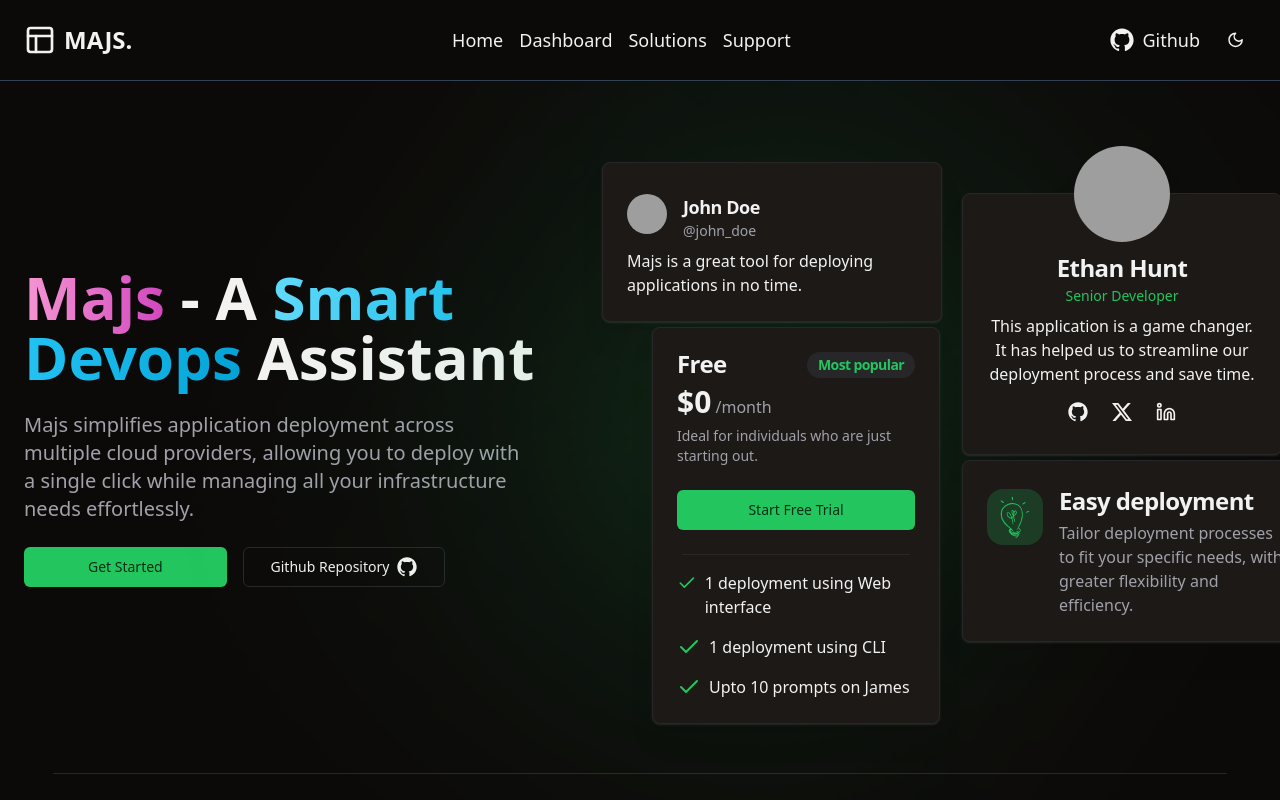
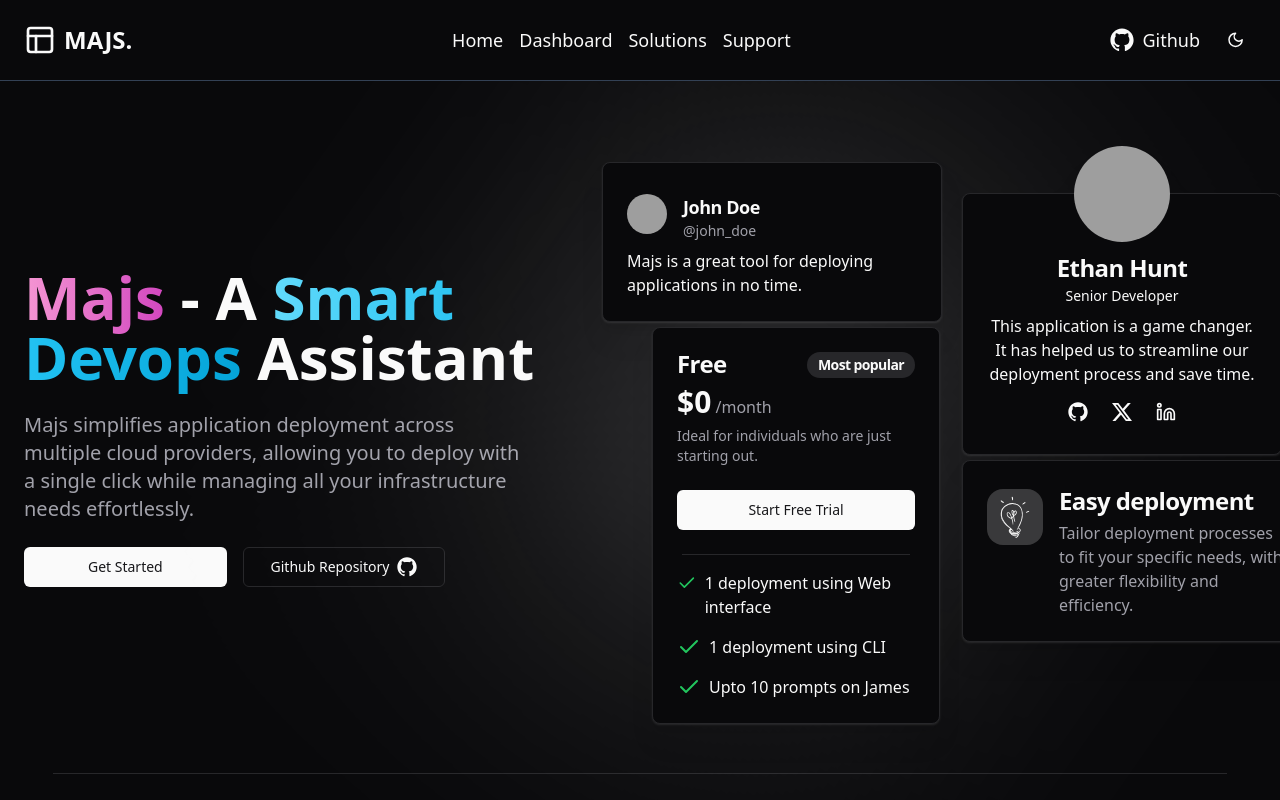
Before and after one commit to Manas-Nanivadekar/smart-devops-assistant, a React (Vite) app in the folder frontend/: page / in a window 1280 px wide. Shown: the top 800 px of the page. Built offline with nearby package versions, Linux system fonts and the light colour scheme; grey boxes are pictures that could not be loaded.

Commit message:
added new bg

```diff
--- a/frontend/src/App.css
+++ b/frontend/src/App.css
@@ -2,6 +2,53 @@
 @tailwind components;
 @tailwind utilities;
 
+@layer base {
+  :root {
+    --background: 0 0% 100%;
+    --foreground: 240 10% 3.9%;
+    --muted: 240 4.8% 95.9%;
+    --muted-foreground: 240 3.8% 46.1%;
+    --popover: 0 0% 100%;
+    --popover-foreground: 240 10% 3.9%;
+    --card: 0 0% 100%;
+    --card-foreground: 240 10% 3.9%;
+    --border: 240 5.9% 90%;
+    --input: 240 5.9% 90%;
+    --primary: 240 5.9% 10%;
+    --primary-foreground: 0 0% 98%;
+    --secondary: 240 4.8% 95.9%;
+    --secondary-foreground: 240 5.9% 10%;
+    --accent: 240 4.8% 95.9%;
+    --accent-foreground: 240 5.9% 10%;
+    --destructive: 0 84.2% 60.2%;
+    --destructive-foreground: 0 0% 98%;
+    --ring: 240 10% 3.9%;
+    --radius: 0.5rem;
+  }
+  .dark {
+    --background: 240 10% 3.9%;
+    --foreground: 0 0% 98%;
+    --muted: 240 3.7% 15.9%;
+    --muted-foreground: 240 5% 64.9%;
+    --popover: 240 10% 3.9%;
+    --popover-foreground: 0 0% 98%;
+    --card: 240 10% 3.9%;
+    --card-foreground: 0 0% 98%;
+    --border: 240 3.7% 15.9%;
+    --input: 240 3.7% 15.9%;
+    --primary: 0 0% 98%;
+    --primary-foreground: 240 5.9% 10%;
+    --secondary: 240 3.7% 15.9%;
+    --secondary-foreground: 0 0% 98%;
+    --accent: 240 3.7% 15.9%;
+    --accent-foreground: 0 0% 98%;
+    --destructive: 0 62.8% 30.6%;
+    --destructive-foreground: 0 0% 98%;
+    --ring: 240 4.9% 83.9%;
+  }
+}
+
+/*
 @layer base {
   :root {
     --background: 0 0% 100%;
@@ -110,7 +157,7 @@
     --input: 240 3.7% 15.9%;
     --ring: 142.4 71.8% 29.2%;
   }
-}
+} */
 
 @layer base {
   * {
--- a/frontend/src/index.css
+++ b/frontend/src/index.css
@@ -28,7 +28,7 @@ html {
   }
 }
 
- @media (max-width: 1024px) {
+@media (max-width: 1024px) {
   .shadow {
     top: 70px;
   }
```
